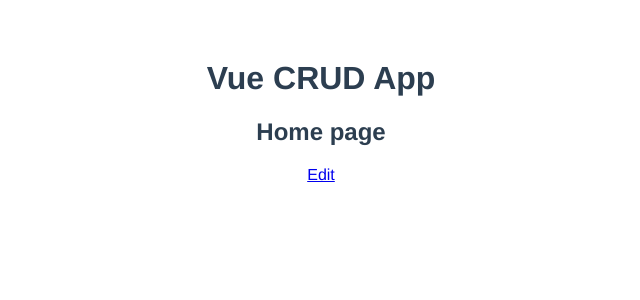
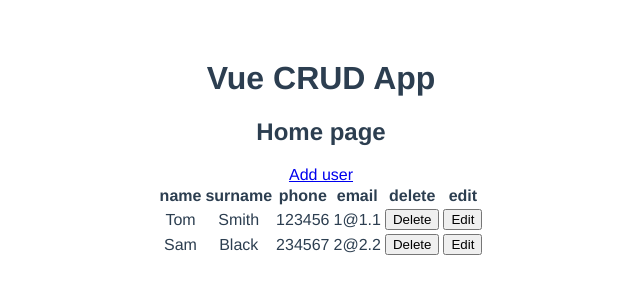
Before and after one commit to ipgpt/vue-crud-app, a Vue app: page / in a window 1280 px wide. Shown: the top 300 px of the page, without its empty margins (319-959 px from the left). Built offline with nearby package versions, Linux system fonts and the light colour scheme.

Commit message:
feat: add table

```diff
--- a/src/App.vue
+++ b/src/App.vue
@@ -1,17 +1,9 @@
 <template>
   <div id="app">
     <h1>Vue CRUD App</h1>
-
-    <router-view/>
+    <router-view />
   </div>
 </template>
-
-<script>
-export default {
-  name: "App",
-  components: {},
-};
-</script>
 
 <style>
 #app {
--- /dev/null
+++ b/src/components/Table.vue
@@ -0,0 +1,43 @@
+<template>
+  <div>
+    <table>
+      <thead>
+        <th v-for="(column, i) of columns" v-bind:key="i">{{column}}</th>
+      </thead>
+      <tbody>
+        <TableItem
+          v-for="user of users"
+          v-bind:key="user.id"
+          v-bind:user="user"
+          v-on:remove-todo="deleteUser"
+        />
+      </tbody>
+    </table>
+  </div>
+</template>
+
+<script>
+import TableItem from "./TableItem";
+export default {
+  props: ["users"],
+  data() {
+    return {
+      columns: ["name", "surname", "phone", "email", "delete", "edit"],
+    };
+  },
+  components: {
+    TableItem,
+  },
+  methods: {
+    deleteTodo(id) {
+      this.$emit("delete-user", id);
+    },
+  },
+};
+</script>
+
+<style scoped>
+table {
+  margin: 0 auto;
+}
+</style>
--- /dev/null
+++ b/src/components/TableItem.vue
@@ -0,0 +1,30 @@
+<template>
+  <tr>
+    <td v-for="(data, i) of user" v-bind:key="i">{{data}}</td>
+    <td>
+      <button>Delete</button>
+    </td>
+    <td>
+      <button>Edit</button>
+    </td>
+  </tr>
+</template>
+
+<script>
+export default {
+  props: {
+    user: {
+      type: Object,
+      required: true,
+    },
+  },
+  filters: {
+    upperCase(value) {
+      return value.toUpperCase();
+    },
+  },
+};
+</script>
+
+<style scoped>
+</style>
--- a/src/router.js
+++ b/src/router.js
@@ -1,7 +1,7 @@
 import Vue from "vue";
 import Router from "vue-router";
 import Home from "./views/Home";
-import Edit from "./views/Edit";
+import User from "./views/User";
 
 Vue.use(Router);
 
@@ -13,8 +13,8 @@ export default new Router({
       component: Home
     },
     {
-      path: "/edit",
-      component: Edit
+      path: "/User",
+      component: User
     }
   ]
 });
--- a/src/views/Home.vue
+++ b/src/views/Home.vue
@@ -1,6 +1,25 @@
 <template>
   <div>
     <h2>Home page</h2>
-    <router-link to="/edit">Edit</router-link>
+    <router-link to="/user">Add user</router-link>
+    <Table v-bind:users="users" />
   </div>
 </template>
+
+<script>
+import Table from "../components/Table";
+export default {
+  name: "App",
+  data() {
+    return {
+      users: [
+        { name: "Tom", surname: "Smith", phone: "123456", email: "1@1.1" },
+        { name: "Sam", surname: "Black", phone: "234567", email: "2@2.2" },
+      ],
+    };
+  },
+  components: {
+    Table,
+  },
+};
+</script>
--- a/src/views/Edit.vue
+++ b/src/views/User.vue
@@ -1,6 +1,6 @@
 <template>
   <div>
-    <h2>Edit page</h2>
+    <h2>User page</h2>
     <router-link to="/">Back to Homepage</router-link>
   </div>
 </template>
```
